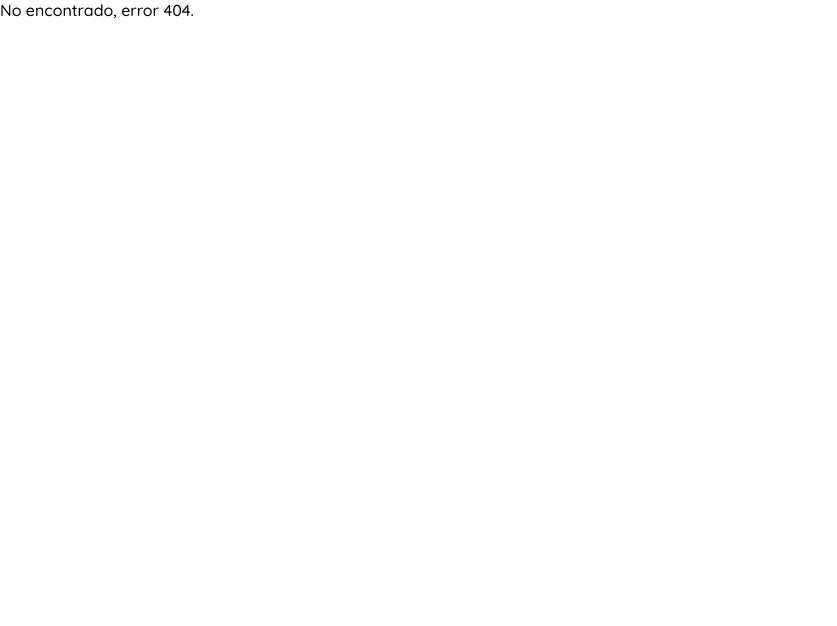
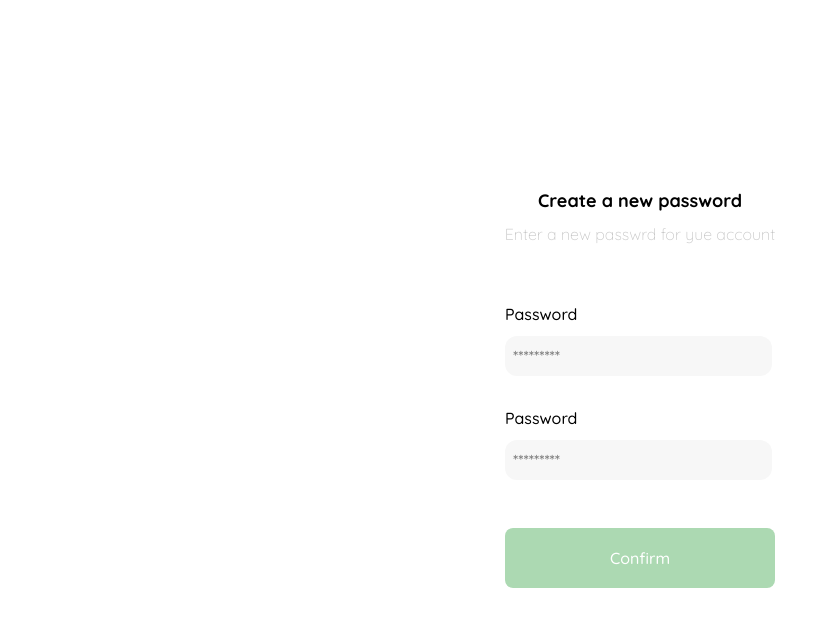
Before and after one commit to nicolas-1997/Yard-Sale-ReactJS, a React app: page /RecoverPassword in a window 1280 px wide. Before the commit this address had no page. Shown: the top 626 px of the page, without its empty margins (0-837 px from the left). Built offline with nearby package versions, Linux system fonts and the light colour scheme.

Commit message:
un commit mas

```diff
--- a/src/components/Form.jsx
+++ b/src/components/Form.jsx
@@ -30,7 +30,6 @@
               className="input input-password"
             />
           </div>
-          <ButtomPrimary typeButton="submit" classNameButton="primary-button login-button" valor="Create Account :)" />
         </form>
     )
 }
--- a/src/components/Input.jsx
+++ b/src/components/Input.jsx
@@ -1,5 +1,6 @@
 import React from "react";
 import '../styles/Input.scss'
+
 
 const Input = (values) => {
   return (
--- a/src/containers/CreateAccount.jsx
+++ b/src/containers/CreateAccount.jsx
@@ -3,6 +3,7 @@
 
 import Form from "../components/Form";
 import Title from "../components/Title";
+import ButtomPrimary from "../components/ButtomPrimary";
 import "../styles/CreateAccount.scss";
 
 const CreateAccount = () => {
@@ -11,6 +12,7 @@
       <div className="form-container">
         <Title classTitle="title" title="My new account" />
         <Form actionForm="/" classnameForm="form" />
+        <ButtomPrimary typeButton="submit" classNameButton="primary-button login-button" valor="Create Account :)" />
       </div>
     </div>
   );
--- /dev/null
+++ b/src/containers/EditAccount.jsx
@@ -0,0 +1,19 @@
+import React from 'react'
+import Title from '../components/Title';
+import ButtomPrimary from '../components/ButtomPrimary'
+import Form from '../components/Form';
+import '../styles/EditAccount.scss'
+const EditAccount = () => {
+    return (
+        <div className="login--container">
+            <div className="form-container">
+                <Title classTitle="title" title="Edit my account" />
+                <Form actionForm="/" classnameForm="form" />
+                <ButtomPrimary typeButton="submit" classNameButton="secondary-button login-button" valor="Edit Account" />
+            </div>
+        </div>
+
+    )
+}
+
+export default EditAccount
--- a/src/containers/Login.jsx
+++ b/src/containers/RecoverPassword.jsx
@@ -1,7 +1,7 @@
 import React from 'react';
-import '../styles/Login.scss';
+import '../styles/RecoverPassword.scss';
 
-const Login = () => {
+const RecoverPassword = () => {
 	return (
 		<div className="login">
 			<div className="form-container">
@@ -20,4 +20,4 @@
 	);
 }
 
-export default Login;
+export default RecoverPassword;
--- a/src/pages/Home.jsx
+++ b/src/pages/Home.jsx
@@ -1,12 +1,12 @@
 import React from 'react';
 import Header from '../components/Header';
-import CreateAccount from '../containers/CreateAccount';
+import EditAccount from '../containers/EditAccount'
 
 const Home = () => {
 	return (
 		<div>
 			<Header />
-			<CreateAccount />
+			<EditAccount />
 		</div>
 	);
 }
--- a/src/routes/app.jsx
+++ b/src/routes/app.jsx
@@ -1,7 +1,7 @@
 import React from 'react';
 import { BrowserRouter, Switch, Route } from 'react-router-dom';
 import Layout from '../containers/Layout';
-import Login from '../containers/Login';
+import RecoverPassword from '../containers/RecoverPassword';
 import RecoveryPassword from '../containers/RecoveryPassword';
 import Home from '../pages/Home';
 import NotFound from '../pages/NotFound';
@@ -13,7 +13,7 @@
 			<Layout>
 				<Switch>
 					<Route exact path="/" component={Home} />
-					<Route exact path="/login" component={Login} />
+					<Route exact path="/RecoverPassword" component={RecoverPassword} />
 					<Route exact path="/recovery-password" component={RecoveryPassword} />
 					<Route path="*" component={NotFound} />
 				</Switch>
--- /dev/null
+++ b/src/styles/CreateNewPassword.scss
@@ -0,0 +1,21 @@
+@import "vars";
+
+.login--container {
+  width: 100%;
+  height: 100vh;
+  display: grid;
+  place-items: center;
+}
+
+.form-container {
+  display: grid;
+  grid-template-rows: auto 1fr auto;
+  width: 300px;
+  padding: 12px;
+}
+.subtitle {
+    color: var(--very-light-pink);
+    font-weight: var(--light-weight);
+    margin: 0 0 20px 0;
+    text-align: center;
+  }
--- /dev/null
+++ b/src/styles/EditAccount.scss
@@ -0,0 +1,15 @@
+@import "vars";
+
+.login--container {
+  width: 100%;
+  height: 100vh;
+  display: grid;
+  place-items: center;
+}
+
+.form-container {
+  display: grid;
+  grid-template-rows: auto 1fr auto;
+  width: 300px;
+  padding: 12px;
+}
```
Also changed, not shown: src/containers/CreateNewPassword.jsx (added, +41 -0 lines), src/styles/RecoverPassword.scss (renamed from src/styles/Login.scss).
